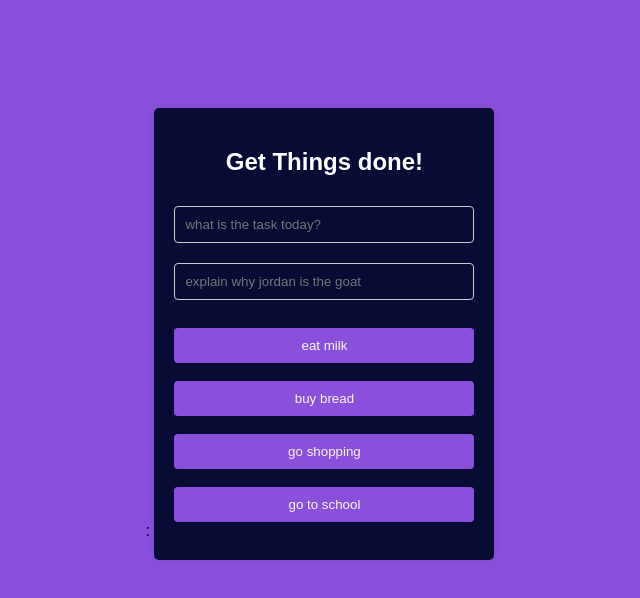
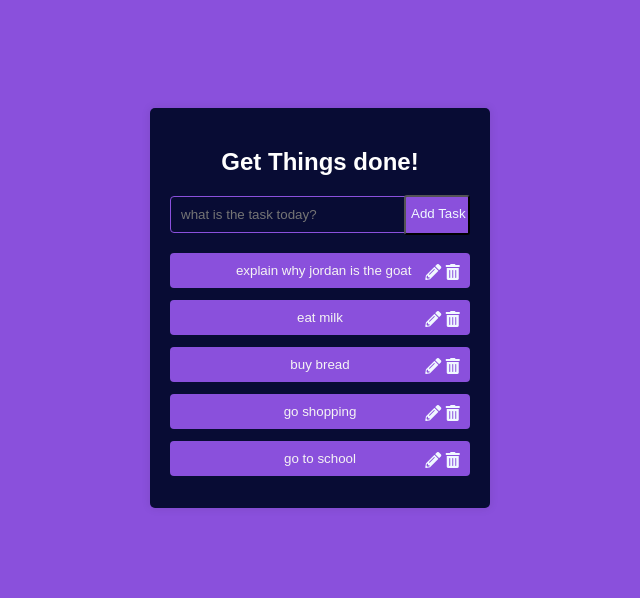
Before and after one commit to Bernardess17/tudo, a plain HTML site: page index.html in a window 1280 px wide. Shown: the whole page, without its empty margins (320-960 px from the left). Drawn offline with Linux system fonts and the light colour scheme.

Commit message:
codigo atualizado

```diff
--- a/css/style.css
+++ b/css/style.css
@@ -14,22 +14,23 @@ body {
   display: inline-block;
 }
 input[type="text"], input[type="password"] {
-  width: 100%;
+  width: 80%;
   padding: 10px;
   margin: 10px 0;
   box-sizing: border-box;
-  border: 1px solid #ccc;
+  border: 1px solid #8a50dc;
   border-radius: 4px;
   background-color: #080c34;
+  display: flex;
+  margin-left: 0px;
 
 }
 input[type="submit"] {
   background-color: #8a50dc;
   color: rgb(245, 244, 244);
   padding: 10px 20px;
-  border: none;
   border-radius: 4px;
-  cursor: pointer;
+
 }
 input[type="submit"]:hover {
   background-color: #45a049;
@@ -48,4 +49,25 @@ h2 {
   width: 300px;
   padding-left: 50px;
 
+
 }
+.btn1 {
+    display: flex;
+    margin-left: 234px;
+    margin-top: -48px;
+    padding-top: 9px;
+    height: 40px;
+    background-color: #8a50dc;
+    padding-inline: initial;
+    width: 66px;
+    padding-left: 5px;
+    border-radius: 3px;
+    color: aliceblue;
+}
+
+.input {
+  color: aliceblue;
+  display: flow-root;
+  margin-left: 245px;
+  margin-top: -24px;
+}
--- a/index.html
+++ b/index.html
@@ -4,29 +4,51 @@
     <meta charset="UTF-8">
     <meta name="viewport" content="width=device-width, initial-scale=1.0">
     <title>Tudo</title>
-    : <link rel="stylesheet" type="text/css" href="/css/style.css" />
+    <link rel="stylesheet" type="text/css" href="/css/style.css" />
+    <link rel="stylesheet" href="https://cdnjs.cloudflare.com/ajax/libs/font-awesome/5.15.4/css/all.min.css">
+
 </head>
 <body>
     <div class="login-container">
         <h2>Get Things done!</h2>
         <form action="/submit-your-login-form-handler" method="post">
             <input type="text" name="user_input" placeholder="what is the task today?">
-            <!-- <button type="submit">Enviar</button> -->
+            <span class="input-group-btn">
+               <button class="btn1" type="button">Add Task</button>
+            </span>
             <br>
-            <input type="password" id="password" name="password" placeholder="explain why jordan is the goat" required>
-            <!-- <input type="submit" value="Login"> -->
-            <br>
+            <input class="teste" type="submit" value="  explain why jordan is the goat">
+             <span class="input">
+                <i class="fas fa-pencil-alt"></i>
+                <i class="fas fa-trash-alt"></i></i>
+            </span>
             <br>
             <input class="teste" type="submit" value="eat milk">
+            <span class="input">
+                <i class="fas fa-pencil-alt"></i>
+                <i class="fas fa-trash-alt"></i>
+             </span>
             <br>
             <input class="teste" type="submit" value="buy bread">
+            <span class="input">
+                <i class="fas fa-pencil-alt"></i>
+                <i class="fas fa-trash-alt"></i>
+             </span>
             <br>
             <input class="teste" type="submit" value="go shopping">
+            <span class="input">
+                <i class="fas fa-pencil-alt"></i>
+                <i class="fas fa-trash-alt"></i>
+             </span class="input">
             <br>
             <input class="teste" type="submit" value="go to school">
+            <span class="input">
+                <i class="fas fa-pencil-alt"></i>
+                <i class="fas fa-trash-alt"></i>
+            </span>
             <br>
-
         </form>
     </div>
+
 </body>
 </html>
```
Also changed, not shown: 1 other file.
